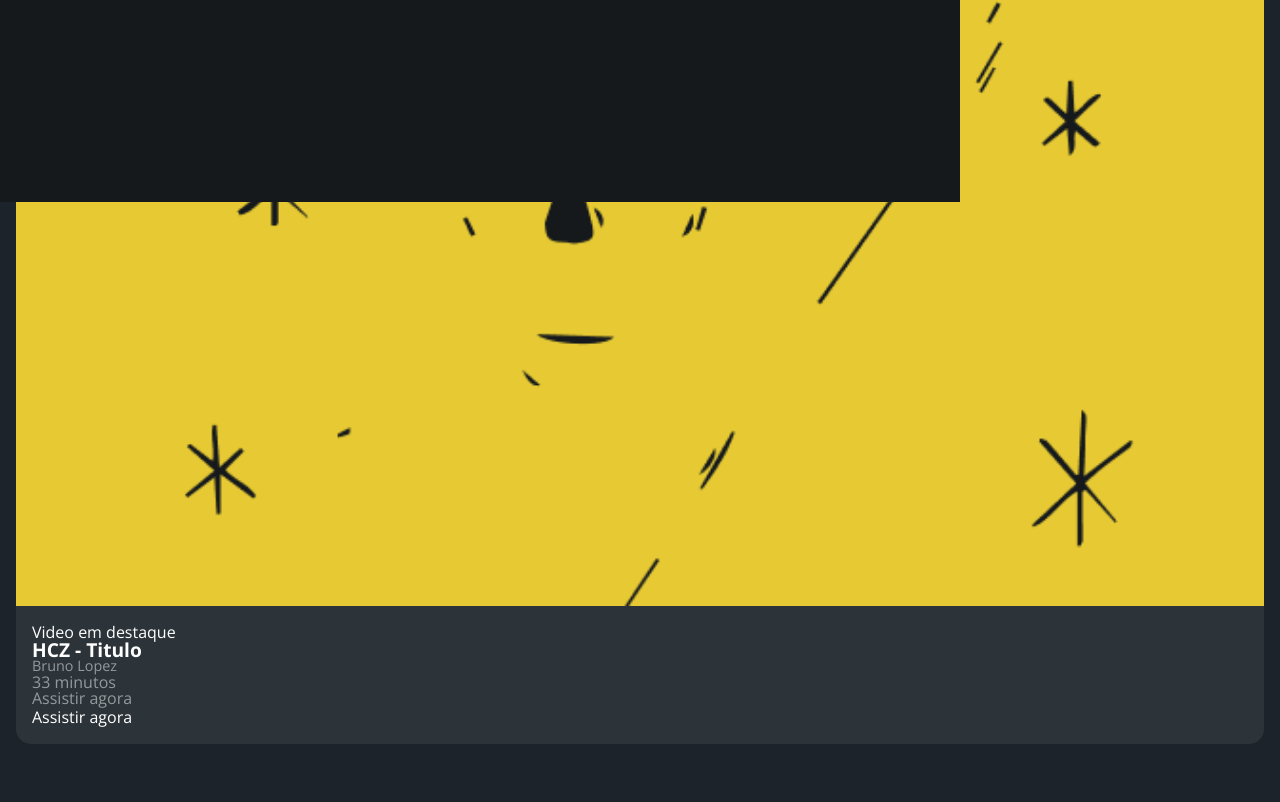
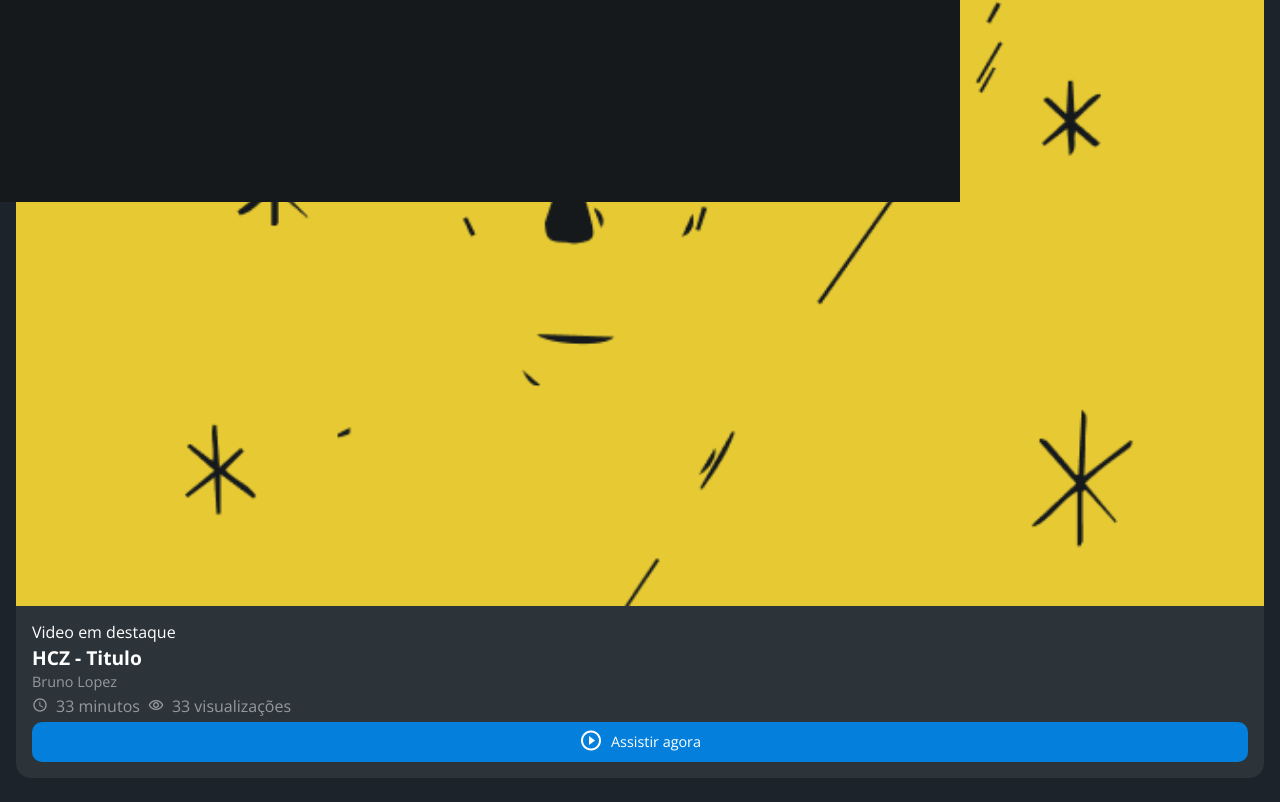
Before and after one commit to Helloisa22/Alura-Elementos_FlexBox_Grid, a plain HTML site: page index.html in a window 1280 px wide. Shown: the part 654-1456 px from the top of the page. Before the commit the page ends 1422 px from the top, so only its background shows below. Drawn offline with nearby package versions, Linux system fonts and the light colour scheme.

Commit message:
Finalizando estilo do card principal

```diff
--- a/assets/css/estilos.css
+++ b/assets/css/estilos.css
@@ -120,16 +120,25 @@ body{
 
 .cartao__conteudo{
     padding: 16px;
+    display: grid;
+    grid-template-columns: auto 1fr;
+    gap: 8px;
+}
+
+.cartao__destaque {
+    grid-column: span 2;
 }
 
 .cartao__titulo {
     font-size: 1.2rem;
     font-weight: 700;
+    grid-column: span 2;
 }
 
 .cartao__perfil {
     color: #95999C;
     font-size: 0.9rem;
+    grid-column: span 2;
 }
 
 .cartao__info {
@@ -138,12 +147,37 @@ body{
     color: #95999C;
 }
 
-.cartao__info--tempo {
+.cartao__info--tempo::before {
     content: "\e90c";
     margin-right: 8px;
 }
 
-.cartao__info--visualizacao {
+.cartao__info--visualizacao::before {
     content: "\e90f";
     margin-right: 8px;
 }
+
+.cartao__botao {
+    display: flex;
+    justify-content: center;
+    align-items: center;
+    background-color: #0480DC;
+    width: 40px;
+    height: 40px;
+    border-radius: 10px;
+    font-size: 0.9rem;
+}
+
+.cartao__botao--play::before {
+    content: "\e90b";
+    font-size: 24px;
+}
+
+.cartao__botao--destaque {
+    width: 100%;
+    grid-column: span 2;
+}
+
+.cartao__botao--destaque::before{
+    margin-right: 8px;
+}
--- a/index.html
+++ b/index.html
@@ -37,8 +37,8 @@
                 <h3 class="cartao__titulo">HCZ - Titulo</h3>
                 <p class="cartao__perfil"> Bruno Lopez</p>
                 <p class="cartao__info cartao__info--tempo">33 minutos</p>
-                <p class="cartao__info cartao__info--destaque">Assistir agora</p>
-                <button class="carto__botao cartao__botao--play cartao__botao--destaque">Assistir agora</button>
+                <p class="cartao__info cartao__info--visualizacao">33 visualizações</p>
+                <button class="cartao__botao cartao__botao--play cartao__botao--destaque">Assistir agora</button>
             </div>
         </article>
     </main>
```
